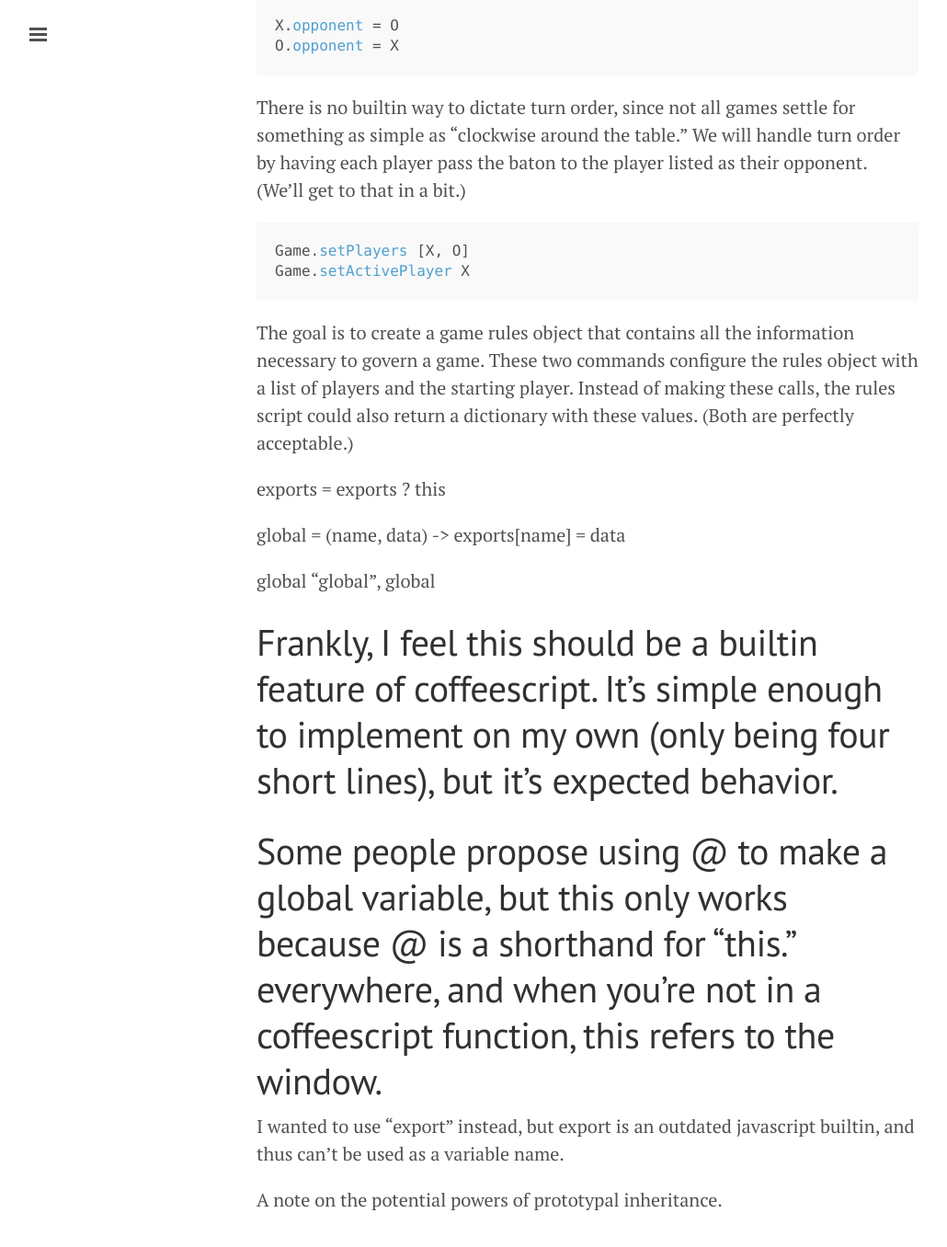
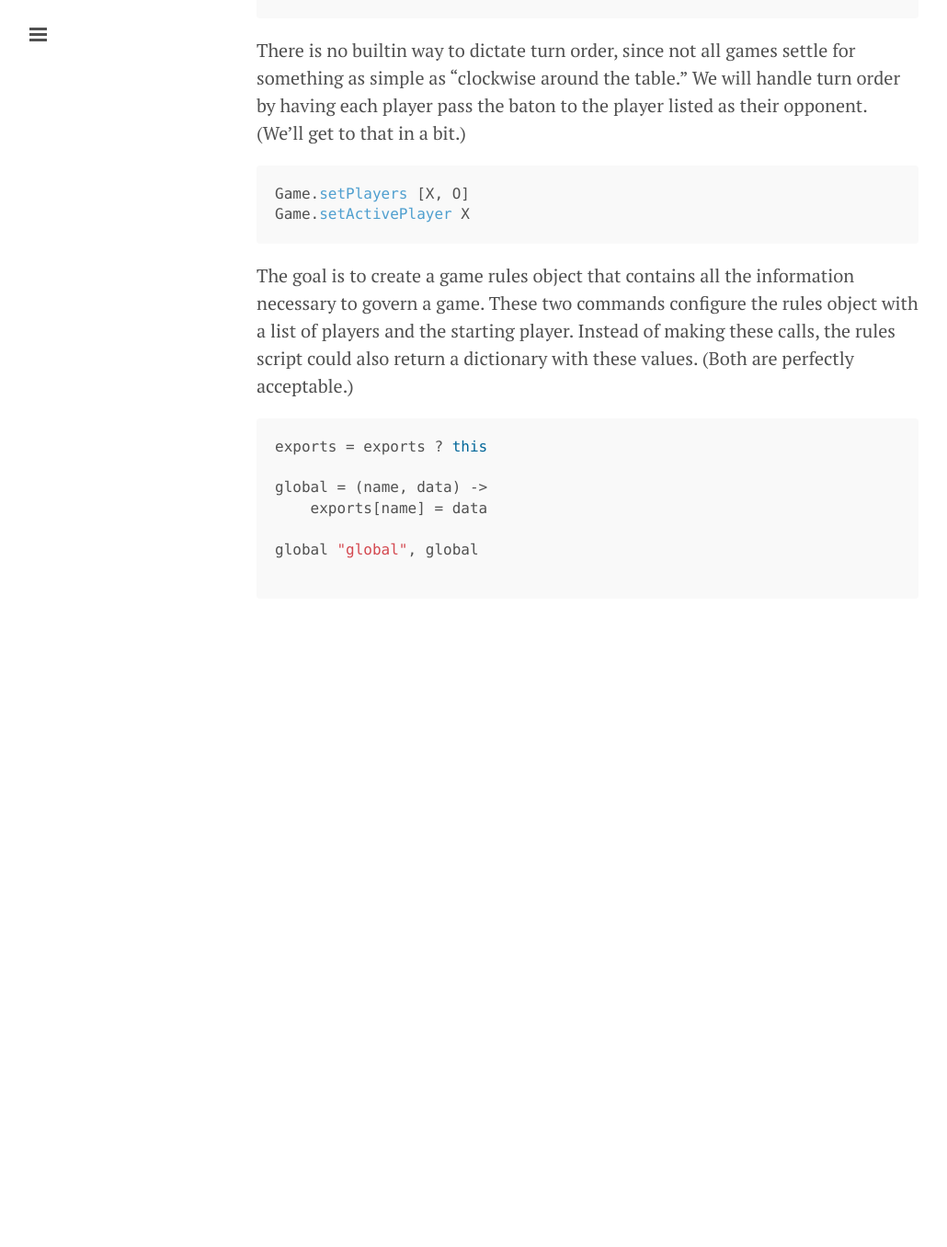
Before and after one commit to rainbowPhoenix/rainbowPhoenix.github.io, a Jekyll site: the page built from about.md, in a window 1280 px wide and 1400 px high, scrolled down 7024 px. Shown: the top 1356 px of the window at 92% size, without its empty margins (1-1031 px from the left). Built offline with Jekyll 4.4.1, drawn with Linux system fonts in a browser that asks for light colours; Markdown is read by kramdown in place of the engine named in the settings; after the commit the page ends 7755 px from its top, so only the background shows below that; some of the changed text lies outside the part shown.

Commit message:
Update about.md

````diff
--- a/about.md
+++ b/about.md
@@ -39,11 +39,13 @@ This notation allows us to completely describe any game in a table, merely by li
 
 What is practical is calculating the part of the table that is immediately relevant for a given game state. Let's say that we have a tic-tac-toe board in the following position:
 
+```
 X| |X
 - - -
  |X|O
 - - -
  | |O
+```
 
 board = {X: [[0,0], [0,2], [1,1]], O: [[1,2], [2,2]]}
 activePlayer = 'O'
@@ -128,7 +130,7 @@ The goal is to create a game rules object that contains all the information nece
 
 
 
-
+``` coffeescript
 exports = exports ? this
 
 global = (name, data) ->
@@ -136,10 +138,4 @@ global = (name, data) ->
 
 global "global", global
 
-# Frankly, I feel this should be a builtin feature of coffeescript. It's simple enough to implement on my own (only being four short lines), but it's expected behavior.
-
-#Some people propose using @ to make a global variable, but this only works because @ is a shorthand for "this." everywhere, and when you're not in a coffeescript function, this refers to the window.
-
-I wanted to use “export” instead, but export is an outdated javascript builtin, and thus can’t be used as a variable name.
-
-A note on the potential powers of prototypal inheritance.
+```
````
